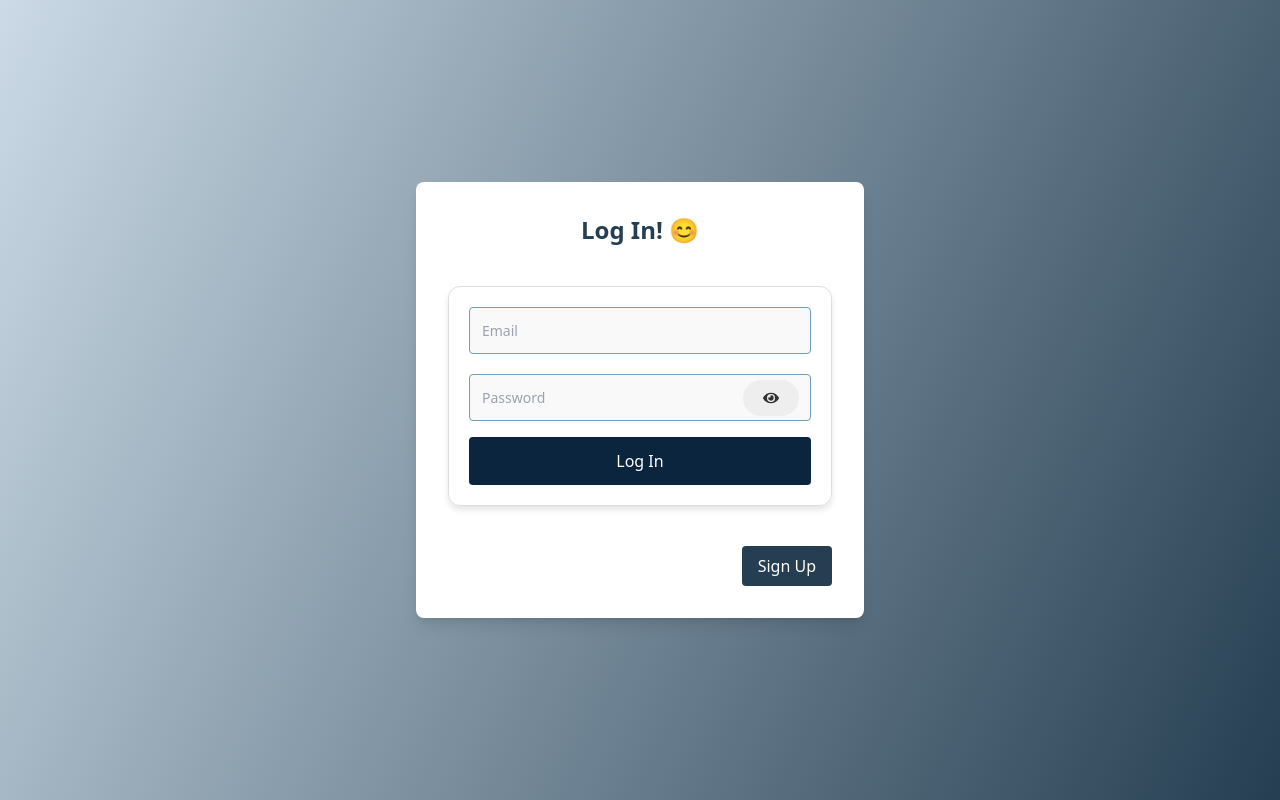
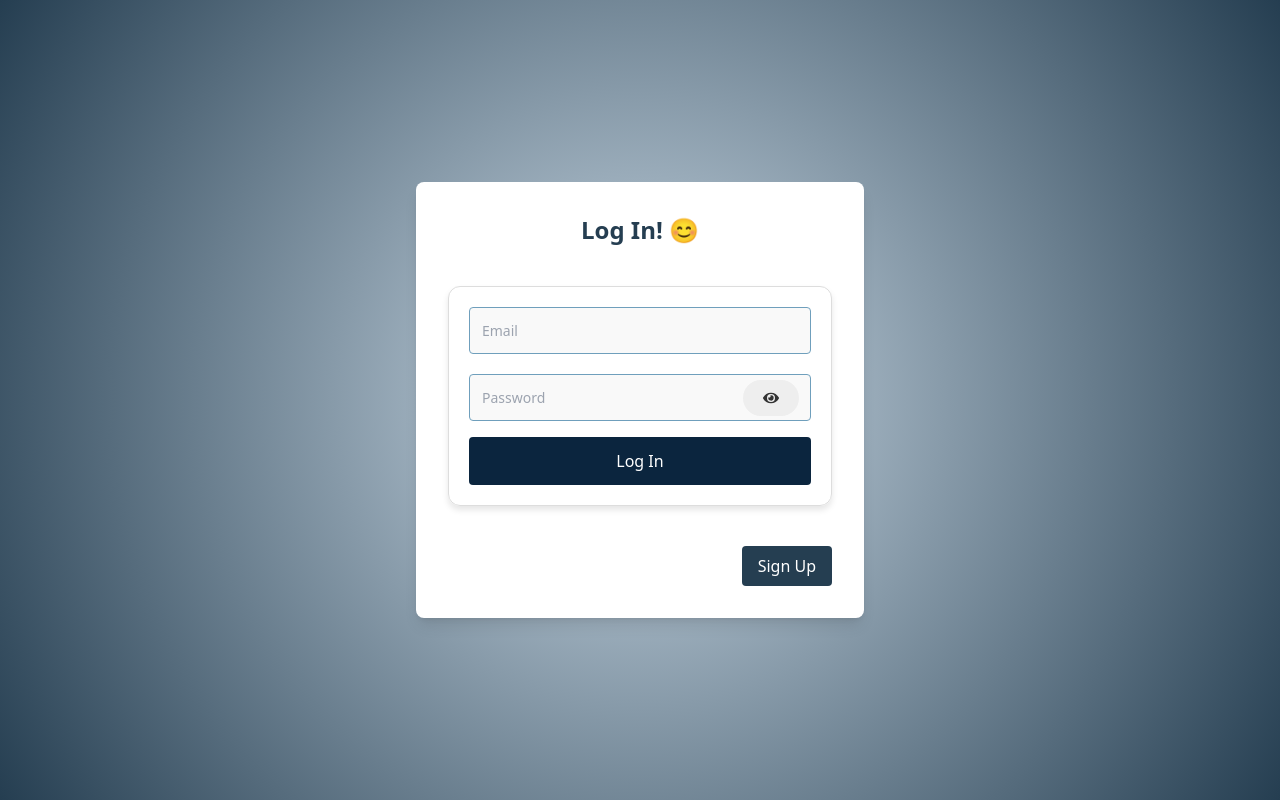
Before and after one commit to cristi11191/GradingApp, a React (Vite) app in the folder client/: page /login in a window 1280 px wide. Built offline with nearby package versions, Linux system fonts and the light colour scheme.

Commit message:
run instructions and modify theme colors

```diff
--- a/client/src/components/Login/Login.css
+++ b/client/src/components/Login/Login.css
@@ -1,5 +1,5 @@
 .min-h-screen {
-    background-image:linear-gradient(115deg,#CBDAE6,#253E51) !important;
+    background-image:radial-gradient(circle,#CBDAE6,#253E51) !important;
 }
 
 
--- a/client/src/components/Projects/ProjectDetails.css
+++ b/client/src/components/Projects/ProjectDetails.css
@@ -1,5 +1,5 @@
 .min-h-screen {
-    background-image:linear-gradient(115deg,#CBDAE6,#253E51) !important;
+    background-image:radial-gradient(circle,#CBDAE6,#253E51);
 }
 
 .my-project-container {
@@ -21,11 +21,13 @@
 
 .close-button:hover {
     transform: scale(1.2);
-    color: #ff4d4f;
+    background: none !important;
+
 }
 
 .my-evaluation-form {
     display: flex;
+    background: #253E51;
     align-items: center;
     gap: 10px; /* Space between input and button */
     margin-top: 10px;
@@ -37,6 +39,7 @@
     border: 1px solid #ccc;
     border-radius: 4px;
     font-size: 14px;
+    background: lightgray !important;
 }
 
 .my-evaluation-form button {
--- a/client/src/components/Signup/Signup.css
+++ b/client/src/components/Signup/Signup.css
@@ -4,7 +4,7 @@
 @import 'tailwindcss/utilities';
 
 .min-h-screen {
-    background-image:linear-gradient(115deg,#CBDAE6,#253E51);
+    background-image:radial-gradient(circle,#CBDAE6,#253E51) !important;
 }
 button:hover {
     background-color: #6F9FBC !important;
```
Also changed, not shown: 1 other file (tests, documents, lock files or other folders).
